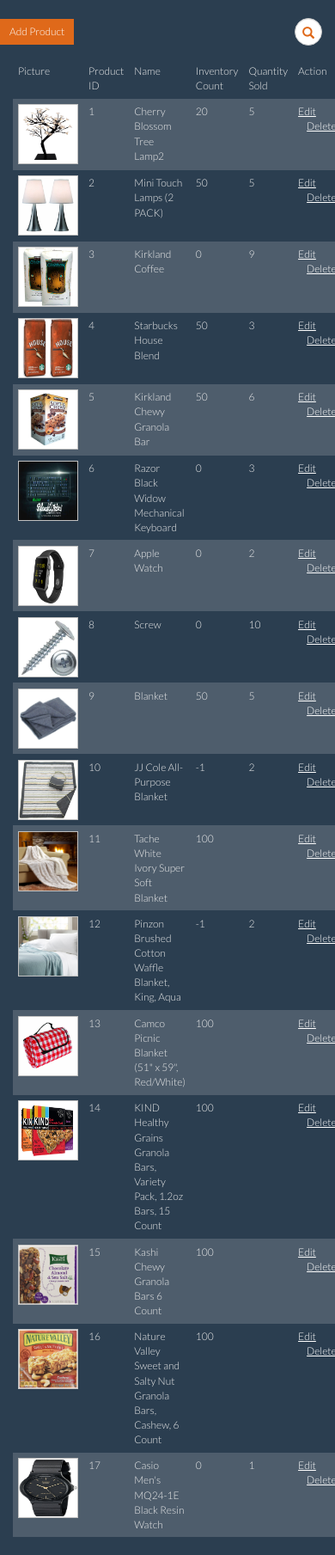
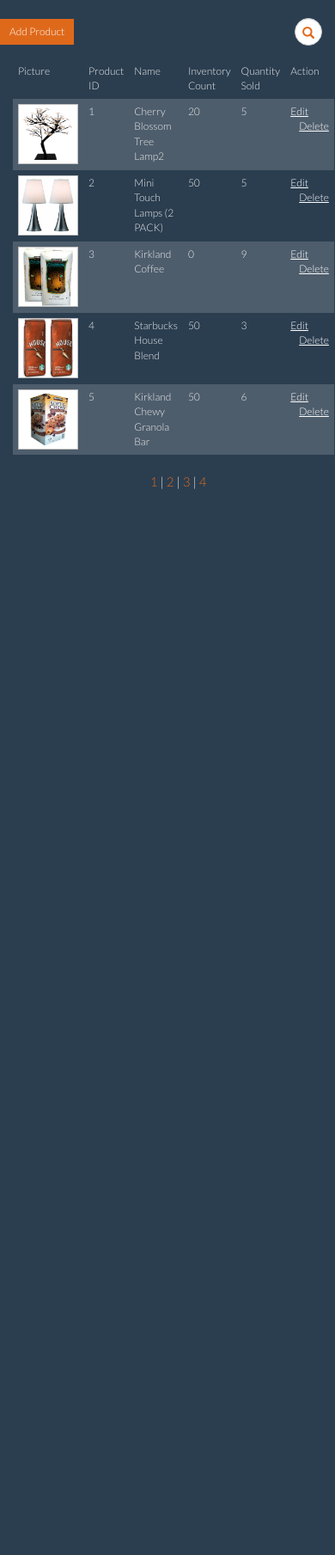
Before and after one commit to m272cels/cd_ecommerce, a CodeIgniter app: page /admin in a window 390 px wide. Shown: the part 40-1849 px from the top of the page at 86% size. After the commit the page ends 609 px from the top, so only its background shows below. Run offline with CodeIgniter, Linux system fonts and the light colour scheme; data comes from the database, SQL or seed files in the repository.

Commit message:
added pagination to admin products

```diff
--- a/ci_clean_version-master/application/controllers/products.php
+++ b/ci_clean_version-master/application/controllers/products.php
@@ -11,6 +11,10 @@ class Products extends CI_Controller {
 
   }
 
+   public function getpages(){
+    $count = $this->Product->getproductcount()['count'];
+    $this->load->view('partials/pages', array('count' => $count));
+    }
   public function index()
   {
     // main page with search and stuff
@@ -38,8 +42,9 @@ class Products extends CI_Controller {
     // $this->load->view('products/show', $info);
   }
 
-  public function show_partial_products() {
-    $products = $this->Order->sold_products();
+  public function show_partial_products($page) {
+    //var_dump($page);
+    $products = $this->Order->sold_products($page);
     $this->load->view("partials/admin_products", array("product_info" => $products));
   }
   public function mainpage_products_json_price()
@@ -100,7 +105,7 @@ class Products extends CI_Controller {
   public function delete_product($p_id)
   {
     $this->Product->remove_product($p_id);
-    $products = $this->Order->sold_products();
+    $products = $this->Order->sold_products('1');
     $this->load->view("partials/admin_products", array("product_info" => $products));
   }
 
--- a/ci_clean_version-master/application/models/order.php
+++ b/ci_clean_version-master/application/models/order.php
@@ -1,12 +1,13 @@
 <?php if ( ! defined('BASEPATH')) exit('No direct script access allowed');
 
 class Order extends CI_Model {
-	public function sold_products() {
+	public function sold_products($page) {
 		return $this->db->query("SELECT p.description, p.price, p.id, ph.source, ph.alt, p.name, p.count_in_stock, SUM(o.quantity) as sold
 			FROM products as p
 			LEFT JOIN photos as ph on p.main_photo_id = ph.id
 			LEFT JOIN order_items as o on p.id = o.product_id
-			GROUP BY p.id")->result_array();
+			GROUP BY p.id
+			LIMIT ".$page.",5")->result_array();
 	}
 
 	public function search_sold_products($search){
--- a/ci_clean_version-master/application/models/product.php
+++ b/ci_clean_version-master/application/models/product.php
@@ -12,6 +12,10 @@ class Product extends CI_Model {
 
     public function getall_products() {
         return $this->db->query("SELECT * FROM products left join categories on products.category_id = categories.id")->result_array();
+    }
+
+    public function getproductcount(){
+        return $this->db->query("SELECT count(p.id) as count FROM products as p")->row_array();
     }
 
     public function getproducts_bypopularity() {
--- a/ci_clean_version-master/application/views/orders/dashboard_orders.php
+++ b/ci_clean_version-master/application/views/orders/dashboard_orders.php
@@ -116,10 +116,6 @@
 		</div>
 		<div class="row">
 			<div class="col-sm-6 col-sm-offset-3" id="pagenumbers">
-				<!-- <ul id="pages">
-					<li><a class="page" value="0" href="">1</a> | </li>
-					<li><a class="page" value="5" href="">2</a></li>
-				</ul> -->
 			</div>
 		</div>
 	</div>
--- a/ci_clean_version-master/application/views/products/products.php
+++ b/ci_clean_version-master/application/views/products/products.php
@@ -9,9 +9,13 @@
     <link rel="stylesheet" type="text/css" href="../assets/partials.css">
     <script type="text/javascript">
     $(document).ready(function() {
-        $.get("/products/show_partial_products", function(res) {
+        $.get("/products/show_partial_products/0", function(res) {
             $("#table").html(res);
         });
+
+        $.get('/products/getpages',function(res){
+        $('#pagenumbers').html(res);
+      })
 
         $.get('/main/admin_nav', function(res){
         $('#nav').html(res);
@@ -26,6 +30,15 @@
         });
 
       });
+
+        $(document).on('click', '.page', function(){
+        var page = $(this).attr('value');
+        $('#pagenum').val(page);
+        $.get('/products/show_partial_products/'+page, function(res){
+          $('#table').html(res);
+        })
+        return false;
+      })
 
         $(document).on('click', '#delete', function(){
           var id = $(this).attr('value');
@@ -130,7 +143,13 @@
        data-toggle="modal" data-target="#Modal">Add Product</button>
     </div>
        <div class="row">
-        <div id="table" class="col-sm-10 col-sm-offset-1"></div>
+        <div id="table" class="col-sm-10 col-sm-offset-1">
+        </div>
+          <div class="row">
+            <div class="col-sm-6 col-sm-offset-3" id="pagenumbers">
+            </div>
+          </div>
+         </div>
       <div class="modal fade" id="Modal" tabindex="-1" role="dialog" aria-labelledby="myModalLabel">
         <div class="modal-dialog" role="document">
           <div class="modal-content">
@@ -166,7 +185,7 @@
           </div>
         </div>
     </div>
-    </div>
+
 
   </div>
 </body>
--- a/ci_clean_version-master/assets/partials.css
+++ b/ci_clean_version-master/assets/partials.css
@@ -89,3 +89,11 @@ border-radius: 4px 25px 25px 4px;
 #delete {
   margin-left: 10px;
 }
+#pages li {
+  display: inline-block;
+}
+
+#pagenumbers {
+  text-align: center;
+  padding-left: 0px;
+}
```
